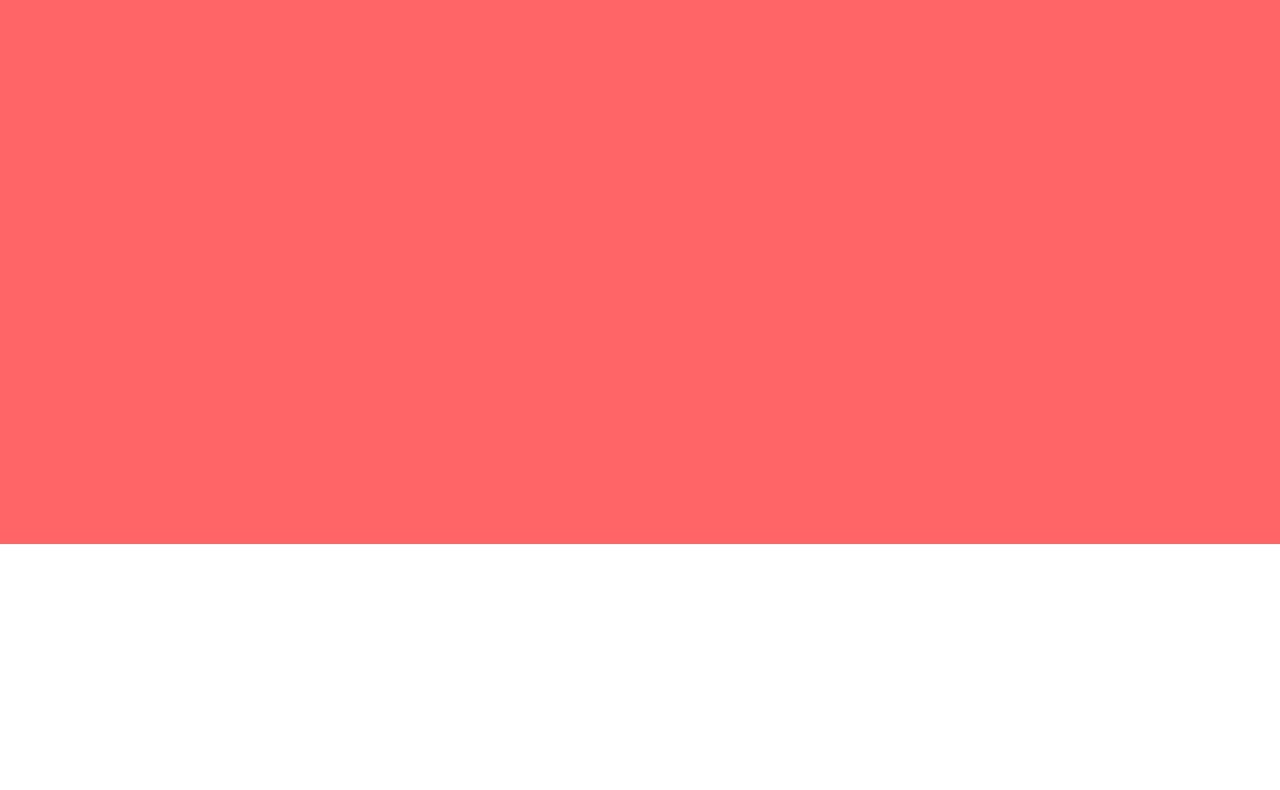
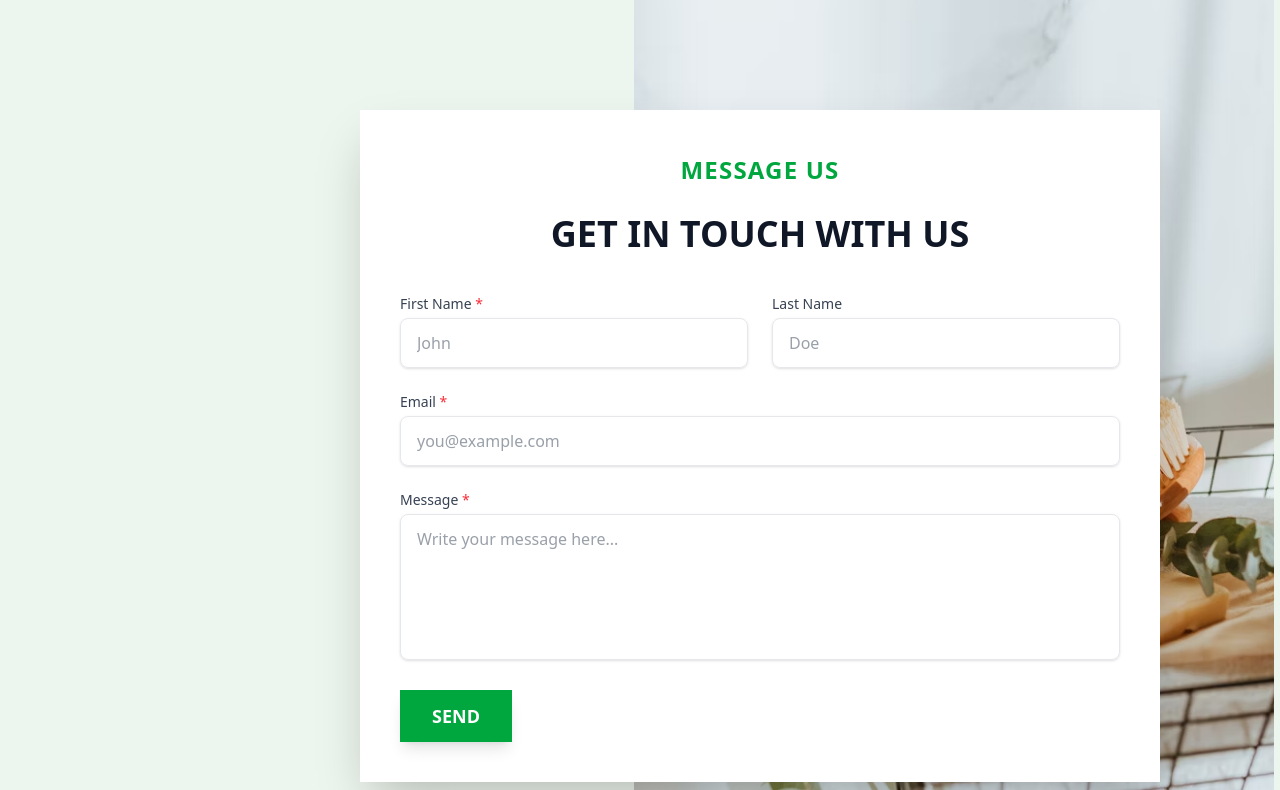
Before and after one commit to nawonperera/crystal-beauty-clear-frontend, a React (Vite) app: page /contacts in a window 1280 px wide. Shown: the part 450-1240 px from the top of the page. Before the commit the page ends 994 px from the top, so only its background shows below. Built offline with nearby package versions, Linux system fonts and the light colour scheme.

Commit message:
✨ Add ContactPage layout with form fields and background images for enhanced user interaction

```diff
--- a/src/pages/client/ContactPage.jsx
+++ b/src/pages/client/ContactPage.jsx
@@ -3,10 +3,84 @@ import Header from "../../components/Header";
 const ContactPage = () => {
     return (
         <div className="min-h-screen w-full bg-[#EDF6EE]">
-            <div className="h-[400px] w-full bg-amber-300">
+            <div className="h-[55vh] w-full bg-[linear-gradient(to_top,rgba(90,177,101,0.8),rgba(90,177,101,0)),url('/ContactsPageBanner.jpg')] bg-cover bg-center">
                 <Header />
             </div>
-            <div className="w-full h-[594px] bg-red-400"></div>
+
+            <div className="w-full h-[1000px] flex justify-center relative">
+                <div className="w-[49%] h-full bg-[#EDF6EE]"></div>
+                <div className="w-[50%] h-full bg-[url('/ContactsPageBackground.jpg')] bg-cover bg-center "></div>
+                <div className="w-[800px] h-auto bg-white absolute top-[120px] left-[360px] shadow-2xl  p-10">
+                    {/* Header */}
+                    <div className="text-center">
+                        <h4 className=" text-2xl uppercase font-semibold tracking-wider text-green-600  px-4 py-1 ">
+                            Message Us
+                        </h4>
+                        <h2 className="mt-[24px] text-4xl font-semibold text-gray-900">GET IN TOUCH WITH US</h2>
+                    </div>
+
+                    {/* Form */}
+                    <form className="mt-10 space-y-6">
+                        {/* Name Fields */}
+                        <div className="grid grid-cols-1 sm:grid-cols-2 gap-6">
+                            <div>
+                                <label className="block text-sm font-medium text-gray-700">
+                                    First Name <span className="text-red-500">*</span>
+                                </label>
+                                <input
+                                    type="text"
+                                    placeholder="John"
+                                    className="mt-1 w-full border border-gray-200 rounded-lg px-4 py-3 text-gray-700 shadow-sm focus:outline-none focus:ring-2 focus:ring-green-500 focus:border-green-500 transition"
+                                />
+                            </div>
+                            <div>
+                                <label className="block text-sm font-medium text-gray-700">Last Name</label>
+                                <input
+                                    type="text"
+                                    placeholder="Doe"
+                                    className="mt-1 w-full border border-gray-200 rounded-lg px-4 py-3 text-gray-700 shadow-sm focus:outline-none focus:ring-2 focus:ring-green-500 focus:border-green-500 transition"
+                                />
+                            </div>
+                        </div>
+
+                        {/* Email Field */}
+                        <div>
+                            <label className="block text-sm font-medium text-gray-700">
+                                Email <span className="text-red-500">*</span>
+                            </label>
+                            <input
+                                type="email"
+                                placeholder="you@example.com"
+                                className="mt-1 w-full border border-gray-200 rounded-lg px-4 py-3 text-gray-700 shadow-sm focus:outline-none focus:ring-2 focus:ring-green-500 focus:border-green-500 transition"
+                            />
+                        </div>
+
+                        {/* Message Field */}
+                        <div>
+                            <label className="block text-sm font-medium text-gray-700">
+                                Message <span className="text-red-500">*</span>
+                            </label>
+                            <textarea
+                                rows="5"
+                                placeholder="Write your message here..."
+                                className="mt-1 w-full border border-gray-200 rounded-lg px-4 py-3 text-gray-700 shadow-sm focus:outline-none focus:ring-2 focus:ring-green-500 focus:border-green-500 transition resize-none"
+                            />
+                        </div>
+
+                        {/* Submit Button */}
+                        <div>
+                            <button
+                                type="submit"
+                                className="px-8 py-3 uppercase bg-green-600 text-white text-lg font-semibold shadow-lg hover:bg-green-700 hover:shadow-xl transition duration-300 ease-in-out"
+                            >
+                                Send
+                            </button>
+                        </div>
+                    </form>
+                </div>
+            </div>
+
+            <div className="w-full h-screen bg-green-200"></div>
         </div>
     );
 };
```
Also changed, not shown: public/ContactsPageBackground.jpg (added), public/ContactsPageBanner.jpg (added).
